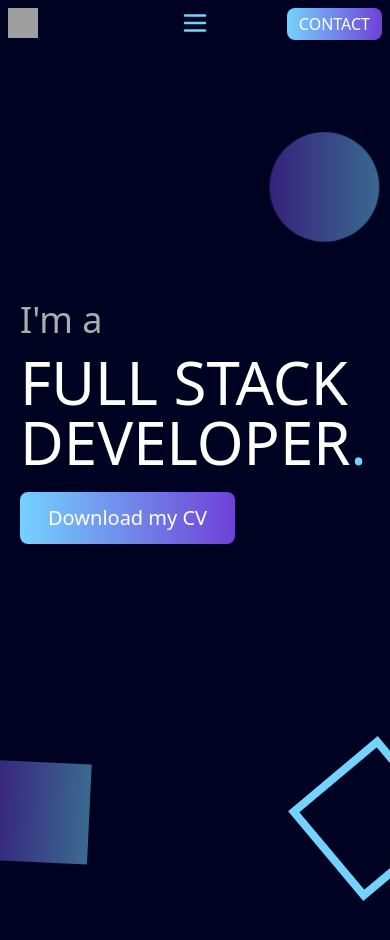
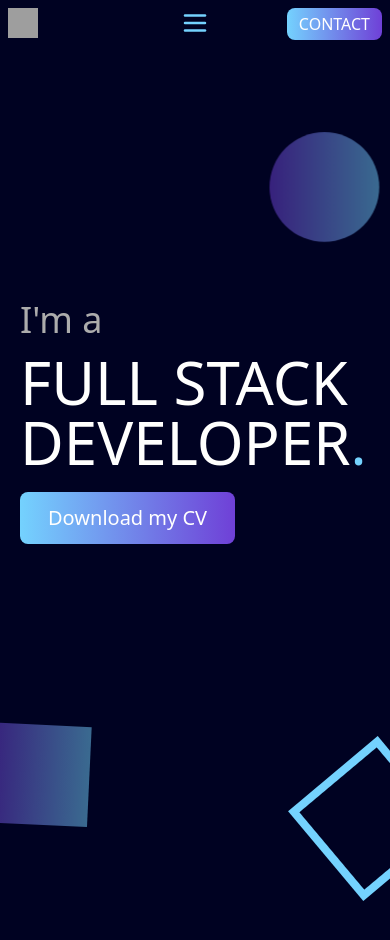
Before and after one commit to aramossanchez/pagina_personal_2, a Next.js app: page / in a window 390 px wide. Shown: the top 940 px of the page. Built offline with nearby package versions, Linux system fonts and the light colour scheme; grey boxes are pictures that could not be loaded.

Commit message:
feat: responsive definitivo de menutop

```diff
--- a/app/page.tsx
+++ b/app/page.tsx
@@ -4,7 +4,6 @@ import { IndexAboutContainer } from '@/containers/IndexAbout/IndexAbout.containe
 import { IndexPresentationContainer } from '@/containers/IndexPresentation/IndexPresentation.container'
 import { MenuTopContainer } from '@/containers/MenuTop/MenuTop.container'
 import { OrnamentsContainer } from '@/containers/Ornaments/Ornaments.container'
-import style from '../containers/Ornaments/Ornaments.module.css';
 
 export default function Index() {
   return (
--- a/containers/MenuTop/MenuTop.container.tsx
+++ b/containers/MenuTop/MenuTop.container.tsx
@@ -65,12 +65,13 @@ export function MenuTopContainer() {
           `}
         />
         {/* CONTENEDOR ENLACES Y BOTÓN */}
-        <div className='flex flex-row items-center gap-20'>
+        <div className='flex flex-row items-center
+        min-[1280px]:gap-20 min-[1023px]:gap-10'>
           {/* ENLACES */}
           <div className={`
             ${menuOpen ? 'gap-10' : 'gap-0'}
             min-[1023px]:flex-row flex-col
-            min-[1023px]:gap-x-20 gap-x-0
+            min-[1280px]:gap-x-20 min-[1023px]:gap-x-10 gap-x-0
             min-[1023px]:justify-end justify-start
             min-[1023px]:text-normalFontColor text-titleFontColor
             flex items-center font-medium
--- a/containers/Ornaments/Ornaments.container.tsx
+++ b/containers/Ornaments/Ornaments.container.tsx
@@ -12,7 +12,7 @@ export function OrnamentsContainer() {
       <span className={`
         ${style.square_animated_index_presentation_first}
         min-[1023px]:w-[10vw] w-[100px] min-[1023px]:h-[10vw] h-[100px]
-        absolute bg-gradient-to-r from-primaryColor1 to-primaryColor2 left-[-4%] top-[100vh] leading-none opacity-50 origin-center -rotate-[20deg]
+        absolute bg-gradient-to-r from-primaryColor1 to-primaryColor2 left-[-4%] top-[95vh] leading-none opacity-50 origin-center -rotate-[20deg]
       `}></span>
       <span className='absolute w-[30vw] h-[30vw] border-8 border-primaryColor2 right-[-10%] top-[90vh] leading-none origin-center -rotate-[40deg]'></span>
     </>
--- a/containers/Ornaments/Ornaments.module.css
+++ b/containers/Ornaments/Ornaments.module.css
@@ -25,7 +25,7 @@
     transform: translateX(0px) translateY(0px) rotate(-10deg);
 	}
 	50% {
-    transform: translateX(50px) translateY(-90vh) rotate(108deg);
+    transform: translateX(50px) translateY(-85vh) rotate(108deg);
 	}
 	100% {
     transform: translateX(0px) translateY(0px) rotate(-10deg);
```
